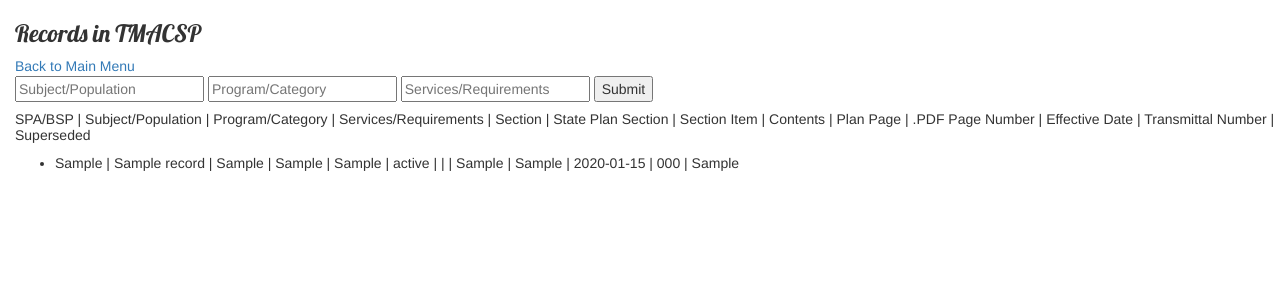
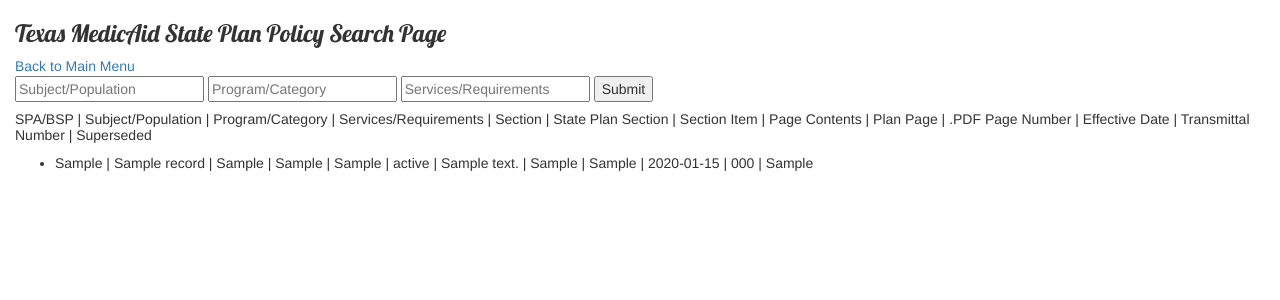
Before and after one commit to kalistibot/StatePlan, a Django app: page /TMACSP/ in a window 1280 px wide. Shown: the top 300 px of the page. Run offline with Django 3.2, Linux system fonts and the light colour scheme; tables that the repository leaves empty hold one stand-in row (values such as "Sample post"); parts of the project's set-up code (start-up, migrations or seed data) failed here and were passed over; some libraries are stand-ins or nearby versions.

Commit message:
Updated HTML for TMACSP search page

```diff
--- a/StatePlan/templates/TMACSP/TMACSP.html
+++ b/StatePlan/templates/TMACSP/TMACSP.html
@@ -1,7 +1,7 @@
 {% extends "TMACSP/base.html" %}
 
 {% block content%}
-	<h3> Records in TMACSP</h3>
+	<h3> Texas MedicAid State Plan Policy Search Page</h3>
     <a href="{% url 'index' %}">Back to Main Menu</a>
     <form method='Get' action=''>
     <input type="text" name="subpop" placeholder='Subject/Population' value="{{request.GET.subpop}}" />
@@ -14,12 +14,12 @@
     <input type="Submit" name="submit">
     </form>
 
-<h5> SPA/BSP | Subject/Population | Program/Category | Services/Requirements |   Section  |  State Plan Section | Section Item |     Contents    |   Plan Page | .PDF Page Number | Effective Date | Transmittal Number | Superseded </h5>
+<h5> SPA/BSP | Subject/Population | Program/Category | Services/Requirements |   Section  |  State Plan Section | Section Item |   Page Contents    |   Plan Page | .PDF Page Number | Effective Date | Transmittal Number | Superseded </h5>
 	<ul>
 		{% for record in query_list %}
 
 
-		        <li>{{ record.SPA_BSP}}  | {{record.Subject_Population}}  | {{record.Program_Category}}  |   {{record.Services_Requirements}}  | {{record.Section}}   |  {{record.StatePlanSection}}   |   {{record.SectionItem}}   |   {{record.Contents}}   |   {{record.PlanPage}}   |   {{record.pdfPage}} | {{record.EffectiveDate}}   |   {{record.TransmittalNumber}}   |   {{record.Superseded}}
+		        <li>{{ record.SPA_BSP}}  | {{record.Subject_Population}}  | {{record.Program_Category}}  |   {{record.Services_Requirements}}  | {{record.Section}}   |  {{record.StatePlanSection}}   |   {{record.PageContents}}   |   {{record.PlanPage}}   |   {{record.pdfPage}} | {{record.EffectiveDate}}   |   {{record.TransmittalNumber}}   |   {{record.Superseded}}
 		        </li>
 
 
```
